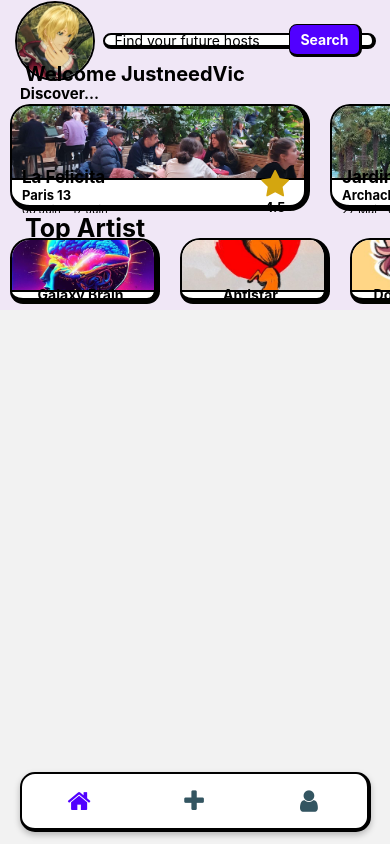
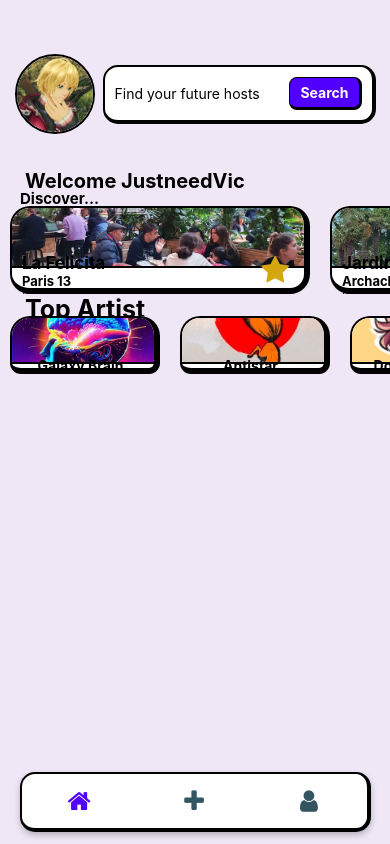
Before and after one commit to YoannS01/GIGSTER, a React Native app in the folder frontend/: screen /TabNavigator in a window 390 px wide. Built offline with nearby package versions, Linux system fonts and the light colour scheme.

Commit message:
Small size mofifications on HomeScreen

```diff
--- a/frontend/screens/HomeScreen.jsx
+++ b/frontend/screens/HomeScreen.jsx
@@ -309,7 +309,7 @@ export default function HomeScreen() {
                 </View>
             </View>
             {!searching ?
-                <>
+                <View>
                     <Text style={styles.welcome}>Welcome JustneedVic</Text>
                     <Text style={styles.discover}>Discover...</Text>
                     <ScrollView horizontal={true} showsHorizontalScrollIndicator={false} style={styles.recoZone} >
@@ -319,7 +319,7 @@ export default function HomeScreen() {
                     <ScrollView horizontal={true} showsHorizontalScrollIndicator={false} style={styles.topZone}>
                         {topList}
                     </ScrollView>
-                </> :
+                </View> :
 
                 <ScrollView style={styles.recoZoneSearching} >
                     <View style={styles.searchTitle}>
@@ -329,6 +329,7 @@ export default function HomeScreen() {
                     {cardListSearch}
                 </ScrollView>
 
+
             }
         </View >
     );
@@ -336,7 +337,8 @@ export default function HomeScreen() {
 
 const styles = StyleSheet.create({
     container: {
-        backgroundColor: '#F0E7F6'
+        backgroundColor: '#F0E7F6',
+        height: '100%'
     },
     header: {
         width: '100%',
@@ -383,7 +385,7 @@ const styles = StyleSheet.create({
         fontWeight: 'bold',
         marginLeft: 25,
         marginBottom: 10,
-        height: '4%'
+        height: '5%'
     },
     discover: {
         fontSize: 15,
@@ -395,7 +397,7 @@ const styles = StyleSheet.create({
         fontSize: 25,
         fontWeight: 'bold',
         marginLeft: 25,
-        height: '5%'
+        height: '6%'
     },
     recoZone: {
         width: '100%',
@@ -542,5 +544,9 @@ const styles = StyleSheet.create({
         height: '10%',
         justifyContent: 'center',
         alignItems: 'center'
+    },
+    belowNavbar: {
+        height: '10%',
+        backgroundColor: 'green'
     }
 });
```
